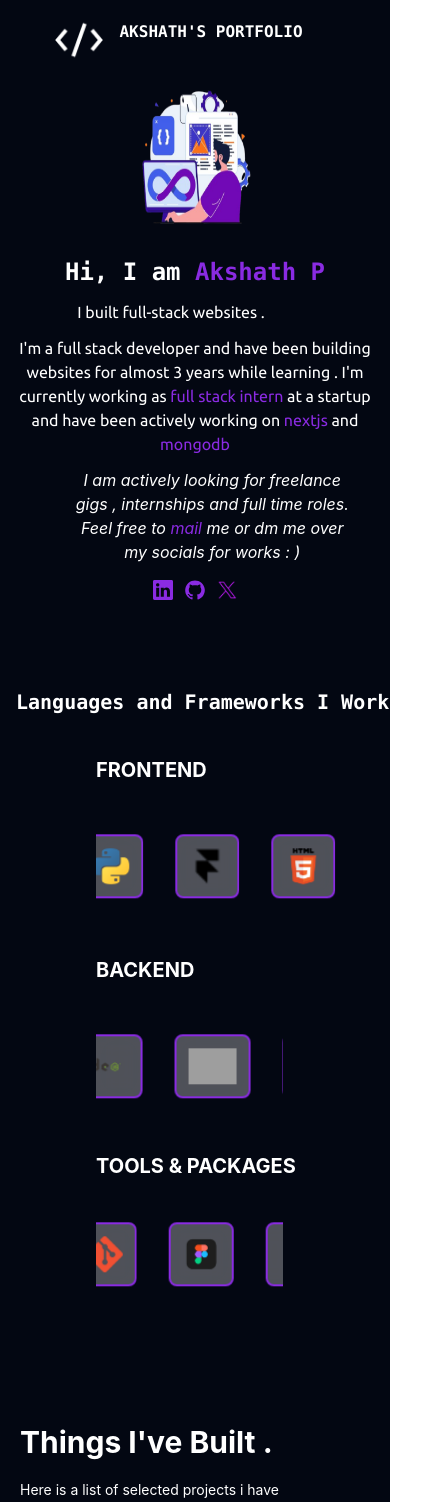
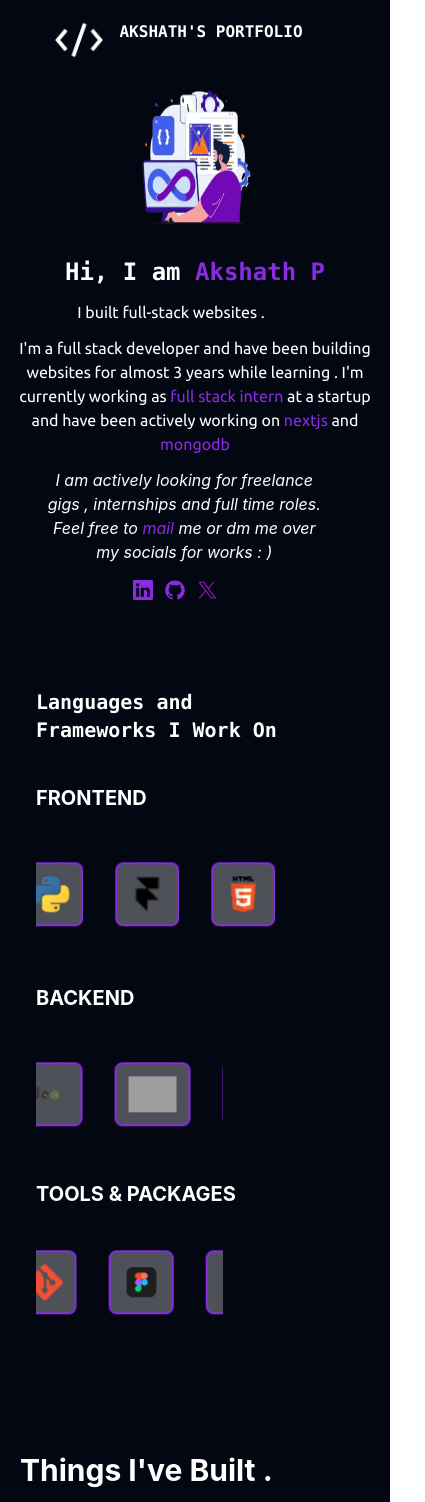
Before and after one commit to AKSHATH99/Personal-Website, a React (Create React App) app: page / in a window 390 px wide. Shown: the top 1502 px of the page, 425 px wide, since content can reach past the window. Built offline with nearby package versions, Linux system fonts and the light colour scheme; grey boxes are pictures that could not be loaded; a web font is replaced by a local one.

Commit message:
ui fixes

```diff
--- a/src/components/About.js
+++ b/src/components/About.js
@@ -193,7 +193,7 @@ const About = () => {
     "
       style={{ scrollPadding: "200px" }}
     >
-      <h1 className="text-xl m text-wrap  md:text-2xl md:ml-44 font-mono font-bold mt-10 text-white w-max">
+      <h1 className="text-xl md:w-full w-3/4  text-wrap  md:text-2xl md:ml-44 ml-5  font-mono font-bold mt-10 text-white ">
         Languages and Frameworks I Work On
       </h1>
 
@@ -238,13 +238,12 @@ const About = () => {
         </div>
       </div> */}
 
-      <p className="m-4 my-10 font-bold text-3xl text-orange-950"> </p>
 
       {/* =-----------------------------------FRONTEND ------------------------------ */}
-      <p className="ml-20  md:ml-52 font-Poppins font-bold mt-10 text-xl text-white  ">
+      <p className="ml-5  md:ml-52 font-Poppins font-bold mt-10 text-xl text-white  ">
         FRONTEND
       </p>
-      <div className=" overflow-hidden relative flex w-2/3 mt-4 md:ml-56 ml-20  text-black">
+      <div className=" overflow-hidden relative flex w-2/3 mt-4 md:ml-56 ml-5  text-black">
         <motion.div
           ref={marqueeRef}
           className="flex whitespace-nowrap py-5 px-7"
@@ -272,10 +271,10 @@ const About = () => {
       </div>
 
       {/* =-----------------------------------BACKEND ------------------------------ */}
-      <p className="md:ml-52 ml-20 font-Poppins font-bold mt-5 text-xl text-white">
+      <p className="md:ml-52 ml-5 font-Poppins font-bold mt-5 text-xl text-white">
         BACKEND
       </p>
-      <div className="overflow-hidden relative flex w-1/2 mt-4 md:ml-56 ml-20 text-black">
+      <div className="overflow-hidden relative flex w-1/2 mt-4 md:ml-56 ml-5 text-black">
         <motion.div
           ref={marqueeRef}
           className="flex whitespace-nowrap py-5 px-7"
@@ -303,10 +302,11 @@ const About = () => {
       </div>
 
       {/* ----------------------------------------TOOLS SECTIONS------------------------ */}
-      <p className="md:ml-52 ml-20 font-Poppins font-bold mt-4 text-xl text-white">
+
+      <p className="md:ml-52 ml-5 font-Poppins font-bold mt-4 text-xl text-white">
         TOOLS & PACKAGES
       </p>
-      <div className="overflow-hidden relative flex w-1/2 mt-4 md:ml-56 ml-20   text-black">
+      <div className="overflow-hidden relative flex w-1/2 mt-4 md:ml-56 ml-5   text-black">
         <motion.div
           ref={marqueeRef}
           className="flex whitespace-nowrap py-3 px-7"
--- a/src/components/Body.js
+++ b/src/components/Body.js
@@ -63,11 +63,11 @@ const Body = () => {
             I'm currently working as <span className="text-themeViolet"> full stack intern</span> at a startup and have been actively working on <span className="text-themeViolet"> nextjs </span> and <span className="text-themeViolet"> mongodb</span>
             </p>
               <br />
-              <p className=" italic md:w-96 w-3/4 md:ml-0 ml-16 -mt-3 md:font-xl">
+              <p className=" italic md:w-96 w-3/4 md:ml-0 ml-9 -mt-3 md:font-xl">
                 I am actively looking for freelance  gigs , internships and full time roles. Feel free to <span className="text-themeViolet"> <a href="mailto:akshathpkk@gmail.com" className=""> mail</a></span> me  or dm me over my socials for works : )
               </p>
 
-            <div className="flex gap-3 mt-4 justify-center md:justify-start">
+            <div className="flex gap-3 mt-4 justify-center md:justify-start md:-ml-0 -ml-10">
               <motion.a
                 href="https://www.linkedin.com/in/akshath-p-519939287/"
                 target="blank"
```
